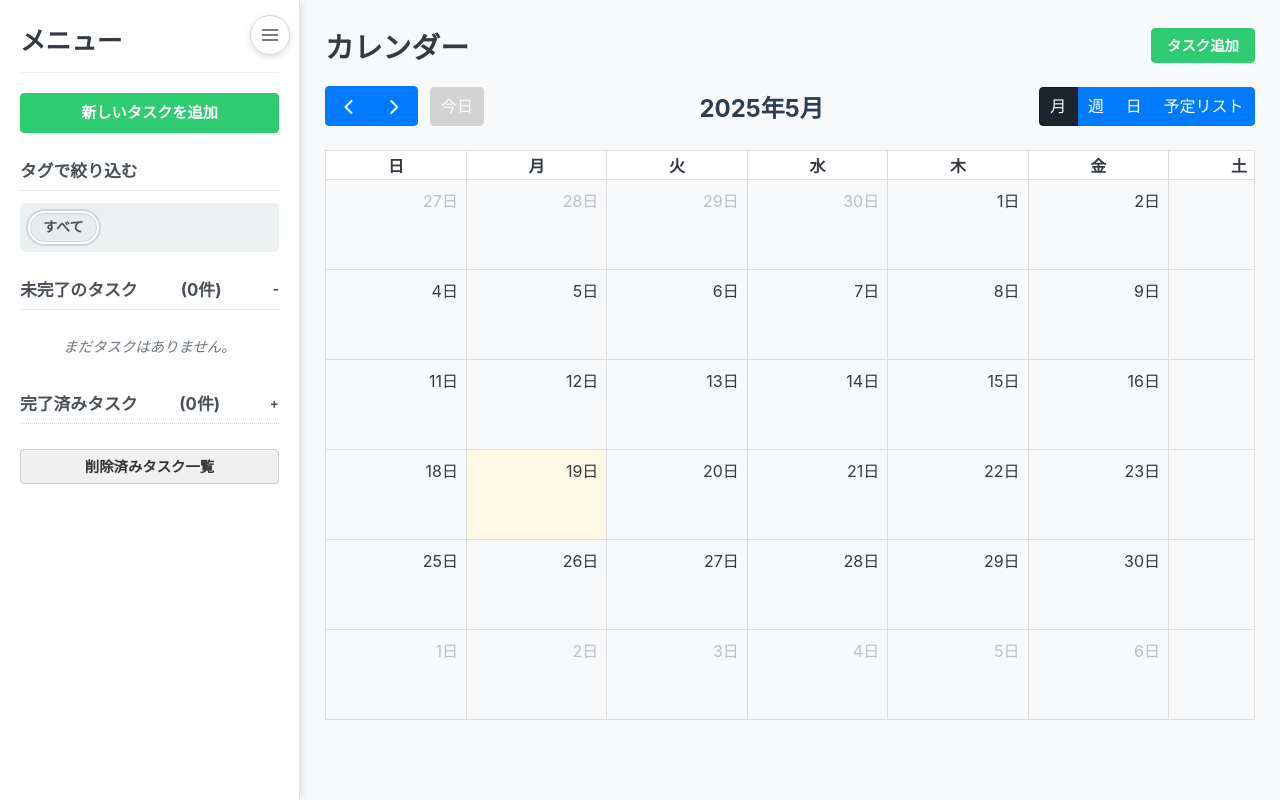
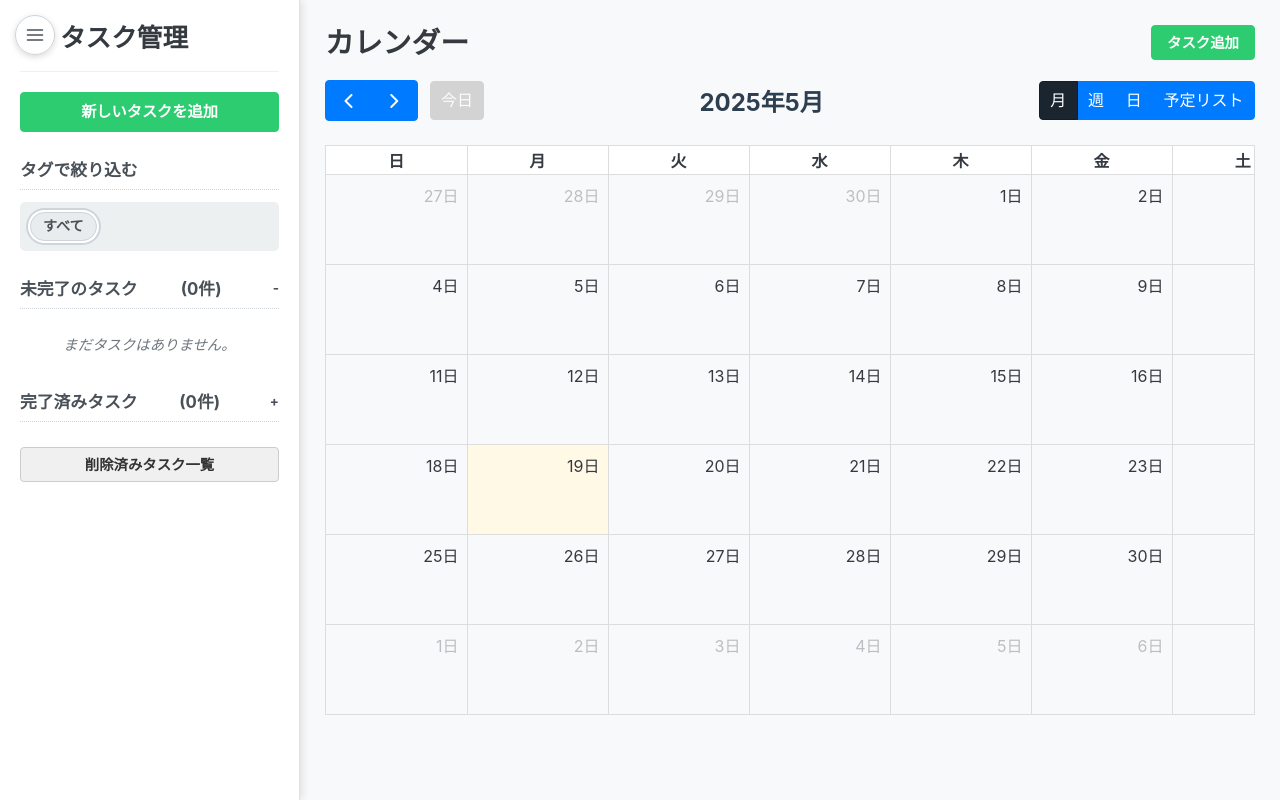
Before and after one commit to majude05/django_todo, a Django app: page / in a window 1280 px wide. Run offline with Django 5.2, Linux system fonts and the light colour scheme; data that the repository does not hold is empty.

Commit message:
toggleの仕様を変更

```diff
--- a/static/css/layout.css
+++ b/static/css/layout.css
@@ -32,21 +32,15 @@ body {
     justify-content: center;
     cursor: pointer;
     box-shadow: 0 2px 6px rgba(0,0,0,0.15);
-    transition: left 0.3s ease; /* ★変更: transform は不要かも */
 }
 
 .sidebar-toggle-button-fixed svg {
     width: 20px;
     height: 20px;
-    stroke: #495057; /* アイコンの色 */
-    /* transition: transform 0.3s ease; アイコン自体のtransformアニメーションは必須ではない */
+    stroke: #495057;
 }
 
-/* サイドバーが開いている時、トグルボタンを少し右に移動 */
-body.sidebar-is-open .sidebar-toggle-button-fixed {
-    /* サイドバーの幅(300px) - ボタンの幅(40px) - ボタンの右オフセット(10px) */
-    left: calc(300px - 40px - 10px); /* ★変更: サイドバー幅を300pxに */
-}
+
 
 .app-layout {
     display: flex;
@@ -100,8 +94,18 @@ body.sidebar-is-open .sidebar .sidebar-nav {
 }
 .sidebar-header h2 {
     margin: 0;
+    margin-bottom: 0;
+
     font-size: 1.6em;
     color: #343a40;
+    line-height: 1;
+    padding-top: 5px;
+    padding-bottom: 5px;
+    transition: margin-left 0.3s ease-in-out;
+}
+
+body.sidebar-is-open .sidebar .sidebar-header h2 {
+    margin-left: 40px;
 }
 
 .sidebar-nav a.add-task-button-sidebar {
@@ -308,8 +312,7 @@ body.sidebar-is-open .sidebar .sidebar-nav {
 
     /* サイドバーが閉じている状態がデフォルト */
     margin-left: 0;
-    padding-left: calc(25px + 60px); /* ★変更: 通常の左パディング25px + トグルボタン避け60px */
-    /* width は flex-grow:1 で自動調整される想定 */
+    padding-left: 70px;
 }
 
 body.sidebar-is-open .main-content {
@@ -331,6 +334,7 @@ body.sidebar-is-open .main-content {
 
 .calendar-header h1 {
     margin: 0;
+    line-height: 0.8;
     font-size: 1.8em;
     color: #343a40;
     border-bottom: none;
@@ -370,9 +374,9 @@ body.sidebar-is-open .main-content {
 
     /* スマートフォンなどではトグルボタン避けのパディングを少し調整 */
     body:not(.sidebar-is-open) .main-content { /* ★変更: .main-content に直接適用 */
-        padding-left: calc(25px + 55px); /* 通常の左パディング25px + トグルボタン避け55px */
+        padding-left: 65px; /* 通常の左パディング25px + トグルボタン避け55px */
     }
     body.sidebar-is-open .main-content { /* ★変更: .main-content に直接適用 */
-        padding-left: 25px;
+        padding-left: 15px;
     }
 }
--- a/templates/task_list.html
+++ b/templates/task_list.html
@@ -21,7 +21,7 @@
         <aside class="sidebar" id="appSidebar">
             <div class="sidebar-header">
                 <div class="sidebar-header-content">
-                    <h2>メニュー</h2>
+                    <h2>タスク管理</h2>
                 </div>
             </div>
             <nav class="sidebar-nav">
```
